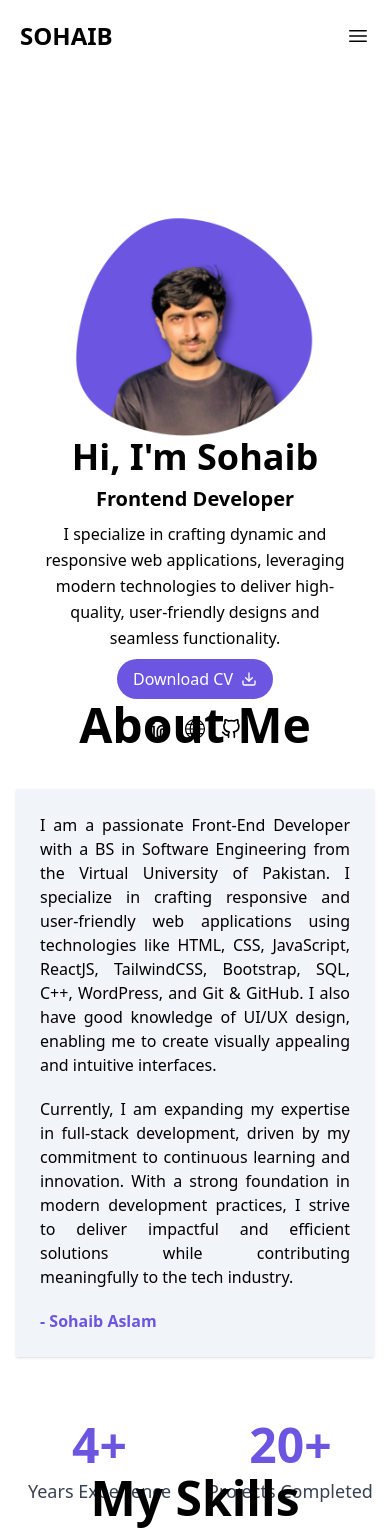
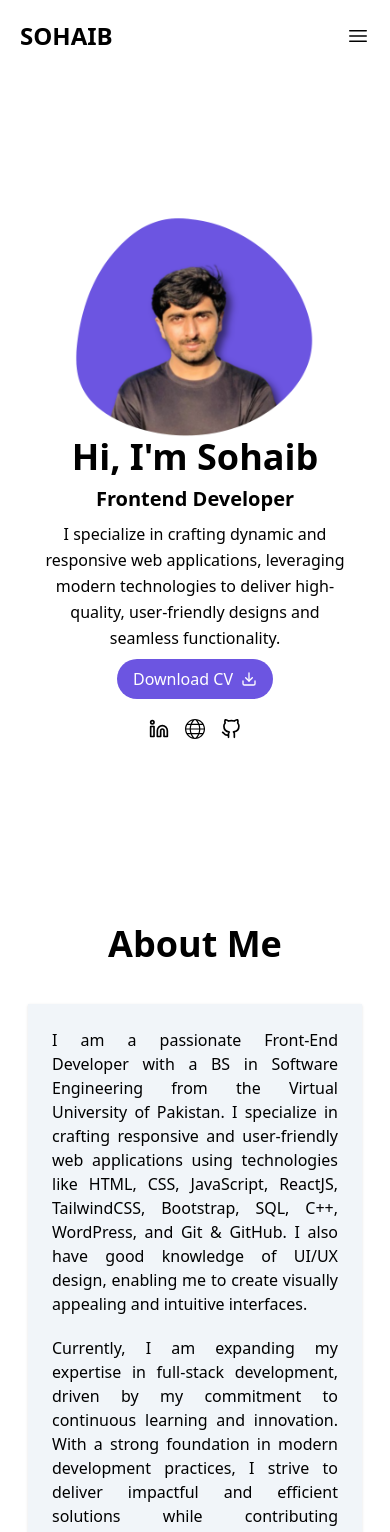
Before and after one commit to Seboo-Dogar/MyPortfolio-Web, a React (Vite) app: page / in a window 390 px wide. Shown: the top 1532 px of the page. Built offline with nearby package versions, Linux system fonts and the light colour scheme.

Commit message:
About Page Done...Responsive

```diff
--- a/src/App.jsx
+++ b/src/App.jsx
@@ -14,11 +14,11 @@ function App() {
       <Header/>
       <Main/>
       <About/>
-      <Skills/>
-      <Services/>
-      <Portfolio/>
-      <Contact/>
-      <Footer/>
+      {/* <Skills/> */}
+      {/* <Services/> */}
+      {/* <Portfolio/> */}
+      {/* <Contact/> */}
+      {/* <Footer/> */}
     </>
   )
 }
--- a/src/components/About.jsx
+++ b/src/components/About.jsx
@@ -34,9 +34,9 @@ export default function About() {
     ];
 
     return (
-        <section className="h-screen flex items-center justify-center text-center py-20" id="about">
-            <div className="container mx-auto px-4 sm:px-6 lg:px-8">
-                <h2 className="text-5xl font-bold mb-10">About Me</h2>
+        <section className="h-screen flex py-20" id="about">
+            <div className="container mx-auto px-7 items-center justify-center text-center sm:px-10 lg:px-8">
+                <h2 className="text-4xl lg:text-5xl font-bold mb-10">About Me</h2>
                 <div className="grid grid-cols-1 lg:grid-cols-2 gap-10">
                     <div className="bg-slate-100 p-6 shadow space-y-5 text-justify">
                         <p>
--- a/src/components/Main.jsx
+++ b/src/components/Main.jsx
@@ -59,7 +59,7 @@ export default function Main() {
                         </div>
 
                         {/* Social Icons */}
-                        <div className="flex justify-center lg:flex-col md:flex-row space-x-4 md:space-x-4 lg:space-x-0 lg:space-y-4 order-3 md:order-2 lg:order-1 my-5 sm:my-0">
+                        <div className="flex justify-center md:justify-start lg:flex-col md:flex-row space-x-4 md:space-x-4 lg:space-x-0 lg:space-y-4 order-3 md:order-2 lg:order-1 my-5 sm:my-0">
                             <a
                                 href="https://www.linkedin.com/in/sohaib-aslam-dev/"
                                 className="hover:text-[#6c55e1] text-xl"
```
